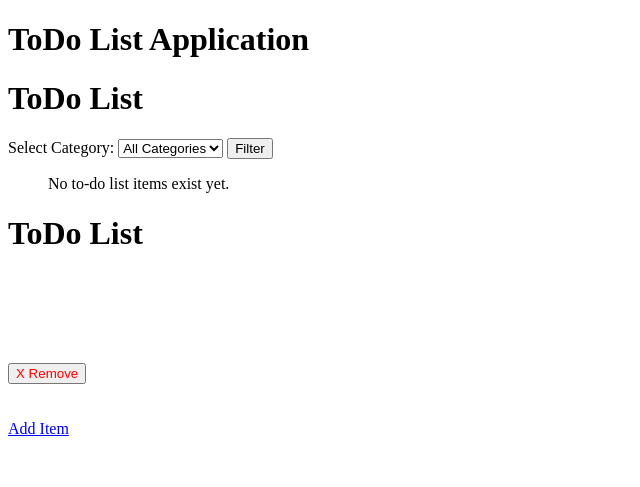
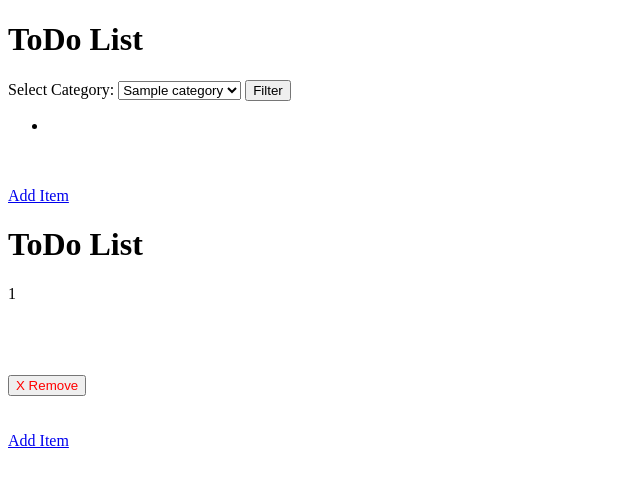
Before and after one commit to jeramee/JO-INF653-react-todo-Backend-2, a PHP site: page /controller/index.php in a window 1280 px wide. Shown: the top 487 px of the page, without its empty margins (0-640 px from the left). Run offline with PHP 8.4, Linux system fonts and the light colour scheme; tables that the repository leaves empty or names only in its code hold one stand-in row (values such as "Sample post"); data that the repository does not hold is empty.

Commit message:
Mostly working

```diff
--- a/controller/index.php
+++ b/controller/index.php
@@ -1,54 +1,46 @@
 <?php
-// index.php
 include_once('../model/database.php');
 include_once('../model/item_db.php');
 include_once('../model/category_db.php');
 
-// Check if the 'removedItemNum' parameter is set in the URL
-if (isset($_GET['removedItemNum'])) {
-    $removedItemNum = $_GET['removedItemNum'];
-    echo "<p>ItemNum $removedItemNum has been successfully removed.</p>";
+// Check if the form is submitted
+if ($_SERVER['REQUEST_METHOD'] == 'POST') {
+    // Handle form submission
+    handleFormSubmission();
 }
 
-// Remove item if 'remove' button is clicked
-if ($_SERVER['REQUEST_METHOD'] == 'POST' && isset($_POST['removeItemNum'])) {
-    $removedItemNum = $_POST['removeItemNum'];
+// Get categories for the select dropdown
+$categories = getCategories($GLOBALS['conn']);
 
-    // Remove the item from the database
-    try {
-        $stmt = $GLOBALS['conn']->prepare("DELETE FROM todoitems WHERE ItemNum = :id");
-        $stmt->bindParam(':id', $removedItemNum);
-        $stmt->execute();
-    } catch (PDOException $e) {
-        echo "Error removing item: " . $e->getMessage();
-        exit();
+// Get the selected category ID (if any)
+$category_id = isset($_GET['category_id']) ? $_GET['category_id'] : null;
+
+// Get to-do items based on the selected category
+$toDoItems = getToDoItems($GLOBALS['conn'], $category_id);
+
+// Display the form and to-do list
+include('../view/index_view.php');
+
+// Function to handle form submission
+function handleFormSubmission() {
+    if (isset($_POST['category_id'])) {
+        // Extract form data
+        $category_id = $_POST['category_id'];
+
+        // Validate and sanitize input
+        try {
+            // Redirect to index.php with the selected category
+            header("Location: ../controller/index.php?category_id=$category_id");
+            exit();
+        } catch (PDOException $e) {
+            echo "Error: " . $e->getMessage();
+            exit();
+        }
     }
-
-    // Redirect back to index.php after removing the item
-    header("Location: index.php?removedItemNum=$removedItemNum");
-    exit();
 }
-
-// Retrieve ToDo List items from the database
-try {
-    $stmt = $conn->prepare("SELECT * FROM todoitems");  // Corrected the use of $conn
-    $stmt->execute();
-    $items = $stmt->fetchAll(PDO::FETCH_ASSOC);
-} catch (PDOException $e) {
-    echo "Connection failed: " . $e->getMessage();
-    exit();
-}
-
-// Include header
-include("../view/header.php");
-
-// Include item list
-include("../view/item_list.php");
-
-// Include footer
-include("../view/footer.php");
 ?>
 
+<!-- index_view.php -->
 <!DOCTYPE html>
 <html lang="en">
 <head>
@@ -60,15 +52,15 @@ include("../view/footer.php");
     <h1>ToDo List</h1>
 
     <?php
-    if (count($items) > 0) {
-        foreach ($items as $item) {
+    if (count($toDoItems) > 0) {
+        foreach ($toDoItems as $item) {
             echo "<div>";
-            echo "<span>{$item['ItemNum']}</span><br>"; // Display ItemNum
+            echo "<span>{$item['category_id']}</span><br>"; // Display category_id
             echo "<span>{$item['Title']}</span>";
             echo "<br><br> <!-- Add two line breaks for more space -->";
             echo "<span>{$item['Description']}</span><br><br>";
             echo "<form action='index.php' method='post'>";
-            echo "<input type='hidden' name='removeItemNum' value='{$item['ItemNum']}'>";
+            echo "<input type='hidden' name='removeItemNum' value='{$item['category_id']}'>";
             echo "<button type='submit' style='color: red;'>X Remove</button>";
             echo "</form>";
             echo "</div>";
--- a/controller/remove.php
+++ b/controller/remove.php
@@ -11,7 +11,7 @@ try {
         $itemId = $_GET['id'];
 
         // Remove the item from the database
-        $stmt = $conn->prepare("DELETE FROM todoitems WHERE ItemNum = :id");
+        $stmt = $conn->prepare("DELETE FROM todoitems WHERE category_id = :id");
         $stmt->bindParam(':id', $itemId);
         $stmt->execute();
 
--- a/controller/update_delete_todolist.php
+++ b/controller/update_delete_todolist.php
@@ -7,7 +7,7 @@
     </section>
     <?php
     foreach ($results as $result) {
-        $id = $result["ItemNum"];
+        $id = $result["category_id"];
         $title = $result["Title"];
         $description = $result["Description"];
     ?>
--- a/model/item_db.php
+++ b/model/item_db.php
@@ -1,10 +1,9 @@
 <!-- ../model/item_db.php -->
 <?php
-
 include("database.php");
 
 function getToDoItems($conn, $category_id = null) {
-    $query = 'SELECT todoitems.*, categories.categoryName
+    $query = 'SELECT todoitems.*, categories.category_name
               FROM todoitems
               LEFT JOIN categories ON todoitems.category_id = categories.category_id';
 
@@ -15,11 +14,11 @@ function getToDoItems($conn, $category_id = null) {
     $statement = $conn->prepare($query);
 
     if ($category_id !== null) {
-        $statement->bindValue(':category_id', $category_id);
+        $statement->bindValue(':category_id', $category_id, PDO::PARAM_INT);
     }
 
     $statement->execute();
-    $results = $statement->fetchAll();
+    $results = $statement->fetchAll(PDO::FETCH_ASSOC);
     $statement->closeCursor();
 
     return $results;
@@ -38,10 +37,10 @@ function addToDoItem($conn, $title, $description, $category_id) {
 }
 
 function removeToDoItem($conn, $itemNum) {
-    $query = 'DELETE FROM todoitems WHERE ItemNum = :itemNum';
+    $query = 'DELETE FROM todoitems WHERE category_id = :category_id';
 
     $statement = $conn->prepare($query);
-    $statement->bindParam(":itemNum", $itemNum, PDO::PARAM_INT);
+    $statement->bindParam(":category_id", $itemNum, PDO::PARAM_INT);
     $statement->execute();
     $statement->closeCursor();
 }
--- /dev/null
+++ b/view/index_view.php
@@ -0,0 +1,40 @@
+<!-- index_view.php -->
+<!DOCTYPE html>
+<html lang="en">
+<head>
+    <meta charset="UTF-8">
+    <meta name="viewport" content="width=device-width, initial-scale=1.0">
+    <title>ToDo List</title>
+</head>
+<body>
+    <h1>ToDo List</h1>
+
+    <form action="../controller/index.php" method="post">
+        <label for="category_id">Select Category:</label>
+        <select name="category_id" id="category_id">
+            <?php foreach ($categories as $category) : ?>
+                <option value="<?php echo $category['category_id']; ?>">
+                    <?php echo $category['category_name']; ?>
+                </option>
+            <?php endforeach; ?>
+        </select>
+        <button type="submit">Filter</button>
+    </form>
+
+    <?php if (count($toDoItems) > 0) : ?>
+        <ul>
+            <?php foreach ($toDoItems as $item) : ?>
+                <li>
+                    <strong><?php echo $item['Title']; ?></strong>
+                    <p><?php echo $item['Description']; ?></p>
+                </li>
+            <?php endforeach; ?>
+        </ul>
+    <?php else : ?>
+        <p>No to-do list items exist yet.</p>
+    <?php endif; ?>
+
+    <br><br>
+    <a href="../controller/add.php">Add Item</a>
+</body>
+</html>
--- a/view/item_list.php
+++ b/view/item_list.php
@@ -20,7 +20,7 @@
                 <li>
                     <?php echo $item['Title']; ?> - <?php echo $item['Description']; ?>
                     (Category: <?php echo $item['category_name'] ? $item['category_name'] : 'None'; ?>)
-                    <a href='controller/index.php?action=remove&id=<?php echo $item['ItemNum']; ?>'>Remove</a>
+                    <a href='controller/index.php?action=remove&id=<?php echo $item['category_id']; ?>'>Remove</a>
                 </li>
             <?php endforeach; ?>
         <?php else : ?>
```
